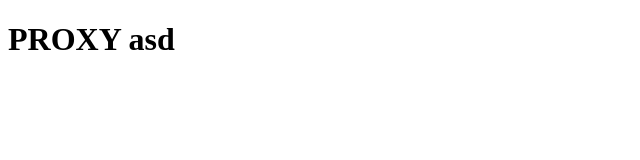
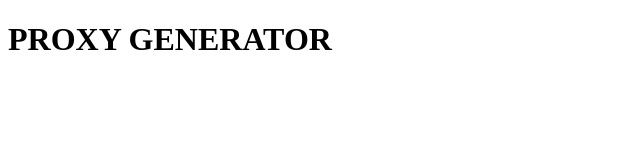
Before and after one commit to efeint01/efeint01.github.io, a plain HTML site: page index.html in a window 1280 px wide. Shown: the whole page, without its empty margins (0-640 px from the left). Drawn offline with Linux system fonts and the light colour scheme.

Commit message:
Update index.html

```diff
--- a/index.html
+++ b/index.html
@@ -2,12 +2,12 @@
 <html
 
 <head>
-    <title>Selam</title>
+    <title>Proxy Generator</title>
 </head
 
 <body>
 
-  <h1>PROXY asd</h1>
+  <h1>PROXY GENERATOR</h1>
 
 </body>
 
```
